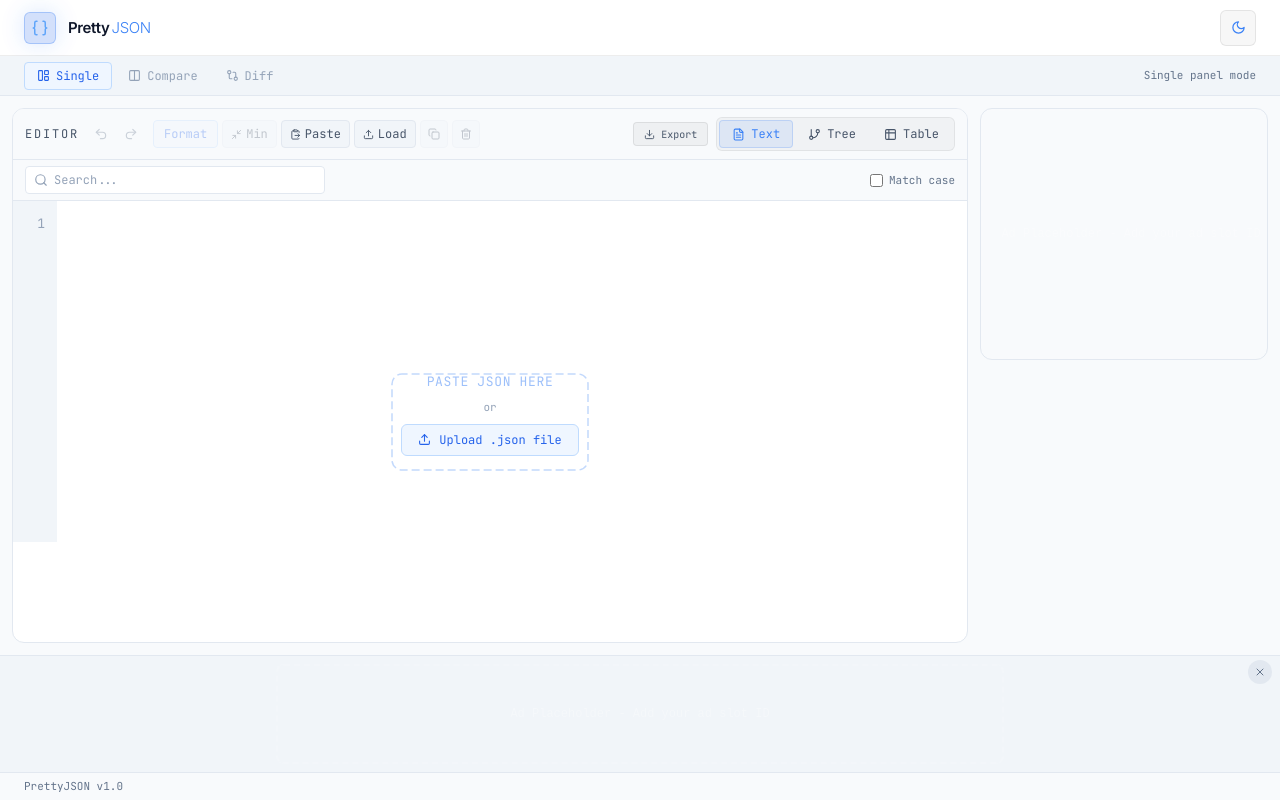
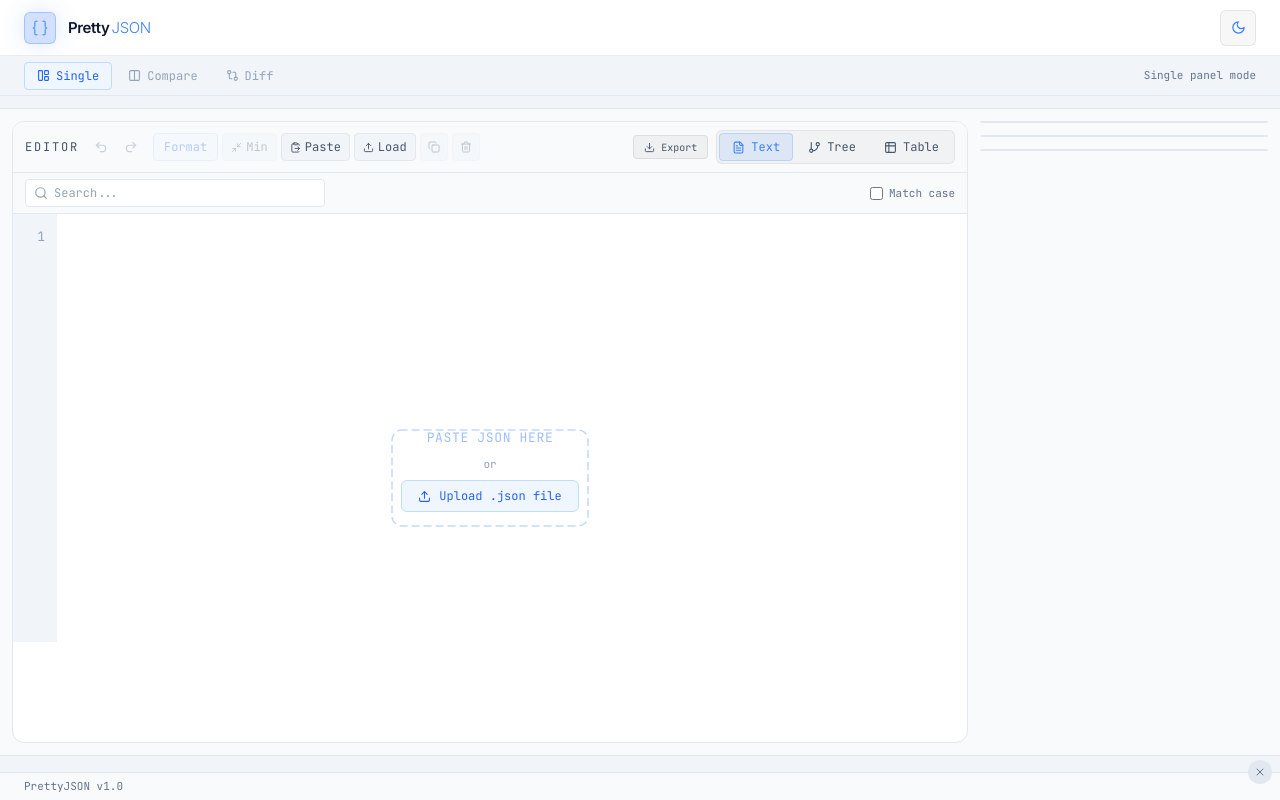
Before and after one commit to Nandu200/JSON-Forge, a React (Vite) app: page / in a window 1280 px wide. Built offline with nearby package versions, Linux system fonts and the light colour scheme.

Commit message:
Fix errors

```diff
--- a/index.html
+++ b/index.html
@@ -15,6 +15,7 @@
 
     <!-- Open Graph / Social Media -->
     <meta property="og:type" content="website" />
+    <meta property="og:url" content="https://prettyjson.org" />
     <meta property="og:title" content="PrettyJSON — Online JSON Formatter & Validator" />
     <meta property="og:description" content="Free online JSON formatter with tree view, table view, diff, and auto-repair. Format and validate JSON easily." />
     <meta property="og:image" content="https://prettyjson.org/og-image.png" />
--- a/src/components/GoogleAd.jsx
+++ b/src/components/GoogleAd.jsx
@@ -2,15 +2,6 @@ import { useEffect, useRef } from 'react';
 
 /**
  * Google AdSense Ad Component
- *
- * Usage:
- * <GoogleAd
- *   adSlot="YOUR_AD_SLOT_ID"
- *   style={{ display: 'block', width: '100%', height: '250px' }}
- * />
- *
- * Note: Make sure to replace YOUR_ADSENSE_CLIENT_ID in index.html
- * and YOUR_AD_SLOT_ID when using this component.
  */
 export default function GoogleAd({
   adSlot,
@@ -19,46 +10,36 @@ export default function GoogleAd({
   fullWidthResponsive = true
 }) {
   const adRef = useRef(null);
+  const pushed = useRef(false);
   const adsEnabled = import.meta.env.VITE_ADS_ENABLED !== 'false';
   const clientId = import.meta.env.VITE_ADSENSE_CLIENT;
 
   useEffect(() => {
-    if (!adsEnabled || typeof window === 'undefined') return;
+    if (!adsEnabled || !adSlot || pushed.current) return;
 
-    // Check if adsbygoogle is loaded
-    if (!window.adsbygoogle) {
-      console.warn('Google AdSense not loaded. Make sure to add your client ID in index.html');
-      return;
+    // Wait for adsbygoogle script to load
+    const tryPush = () => {
+      if (!window.adsbygoogle) return false;
+      try {
+        (window.adsbygoogle = window.adsbygoogle || []).push({});
+        pushed.current = true;
+      } catch (error) {
+        // AdSense may throw if ad slot is already filled or blocked
+        console.error('AdSense push error:', error);
+      }
+      return true;
+    };
+
+    // Try immediately, retry after short delay if script not loaded yet
+    if (!tryPush()) {
+      const timer = setTimeout(tryPush, 1500);
+      return () => clearTimeout(timer);
     }
-
-    try {
-      // Push the ad to AdSense
-      (window.adsbygoogle = window.adsbygoogle || []).push({});
-    } catch (error) {
-      console.error('Error loading Google Ad:', error);
-    }
-  }, []);
+  }, [adsEnabled, adSlot]);
 
   // Don't render if ads disabled or no ad slot provided
-  if (!adsEnabled || !adSlot || adSlot === 'YOUR_AD_SLOT_ID') {
-    return (
-      <div
-        style={{
-          ...style,
-          background: 'rgba(255,255,255,0.05)',
-          border: '2px dashed rgba(255,255,255,0.1)',
-          display: 'flex',
-          alignItems: 'center',
-          justifyContent: 'center',
-          minHeight: '100px',
-          borderRadius: '8px'
-        }}
-      >
-        <span style={{ color: 'rgba(255,255,255,0.3)', fontSize: '12px', fontFamily: 'monospace' }}>
-          Ad Placeholder - Add your ad slot ID
-        </span>
-      </div>
-    );
+  if (!adsEnabled || !adSlot) {
+    return null;
   }
 
   return (
--- a/src/pages/JsonFormatter.jsx
+++ b/src/pages/JsonFormatter.jsx
@@ -695,6 +695,16 @@ export default function JsonFormatter() {
         </span>
       </div>
 
+      {/* Top leaderboard ad — desktop only */}
+      <div className="hidden sm:flex flex-shrink-0 justify-center border-b px-3 py-1.5"
+        style={{ borderColor, background: isLight ? '#f1f5f9' : '#0f172a' }}>
+        <GoogleAd
+          adSlot={import.meta.env.VITE_AD_SLOT_BOTTOM}
+          style={{ display: 'block', width: '100%', maxWidth: '728px', height: '90px' }}
+          adFormat="horizontal"
+        />
+      </div>
+
       {/* Panels + right sidebar ad */}
       <div className="flex-1 overflow-hidden flex">
         <div className="flex-1 overflow-hidden p-2 sm:p-3 gap-2 sm:gap-3 flex flex-col sm:flex-row">
@@ -739,8 +749,8 @@ export default function JsonFormatter() {
           )}
         </div>
 
-        {/* Right sidebar ad — desktop only */}
-        <div className="hidden lg:flex flex-shrink-0 w-[300px] p-3 pl-0 items-start">
+        {/* Right sidebar ads — desktop only */}
+        <div className="hidden lg:flex flex-col flex-shrink-0 w-[300px] p-3 pl-0 gap-3 items-start overflow-y-auto">
           <div className="w-full rounded-xl overflow-hidden border" style={{ borderColor }}>
             <GoogleAd
               adSlot={import.meta.env.VITE_AD_SLOT_TOP}
@@ -749,7 +759,33 @@ export default function JsonFormatter() {
               fullWidthResponsive={false}
             />
           </div>
+          <div className="w-full rounded-xl overflow-hidden border" style={{ borderColor }}>
+            <GoogleAd
+              adSlot={import.meta.env.VITE_AD_SLOT_BOTTOM}
+              style={{ display: 'block', width: '300px', height: '250px' }}
+              adFormat="rectangle"
+              fullWidthResponsive={false}
+            />
+          </div>
+          <div className="w-full rounded-xl overflow-hidden border" style={{ borderColor }}>
+            <GoogleAd
+              adSlot={import.meta.env.VITE_AD_SLOT_TOP}
+              style={{ display: 'block', width: '300px', height: '600px' }}
+              adFormat="vertical"
+              fullWidthResponsive={false}
+            />
+          </div>
         </div>
+      </div>
+
+      {/* Mobile-only ad — shown below panels on small screens */}
+      <div className="flex lg:hidden flex-shrink-0 justify-center border-t px-3 py-1.5"
+        style={{ borderColor, background: isLight ? '#f1f5f9' : '#0f172a' }}>
+        <GoogleAd
+          adSlot={import.meta.env.VITE_AD_SLOT_TOP}
+          style={{ display: 'block', width: '100%', maxWidth: '320px', height: '100px' }}
+          adFormat="horizontal"
+        />
       </div>
 
       {/* Dismissible bottom ad — all screen sizes */}
```
Also changed, not shown: public/ads.txt (added), public/manifest.json (added).
